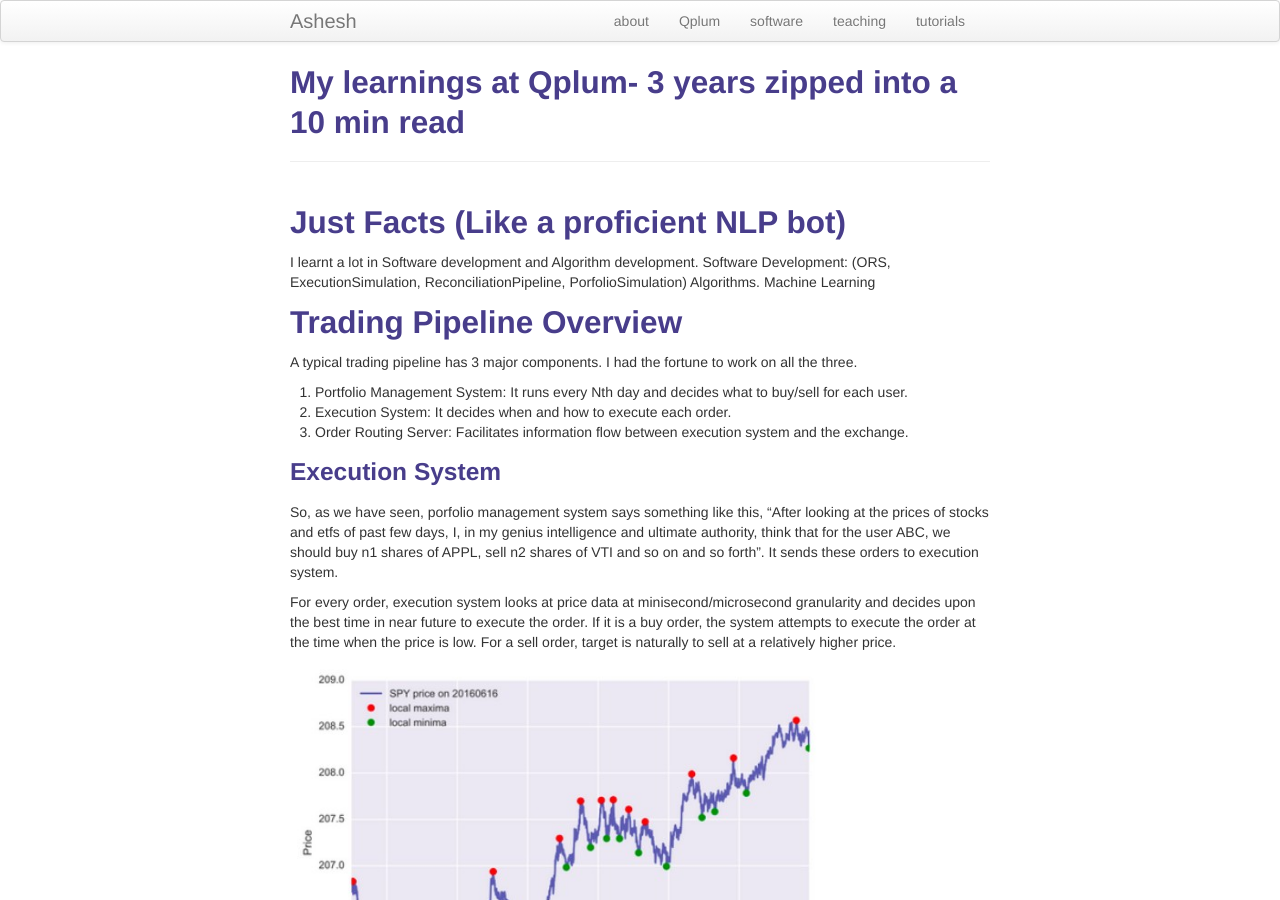
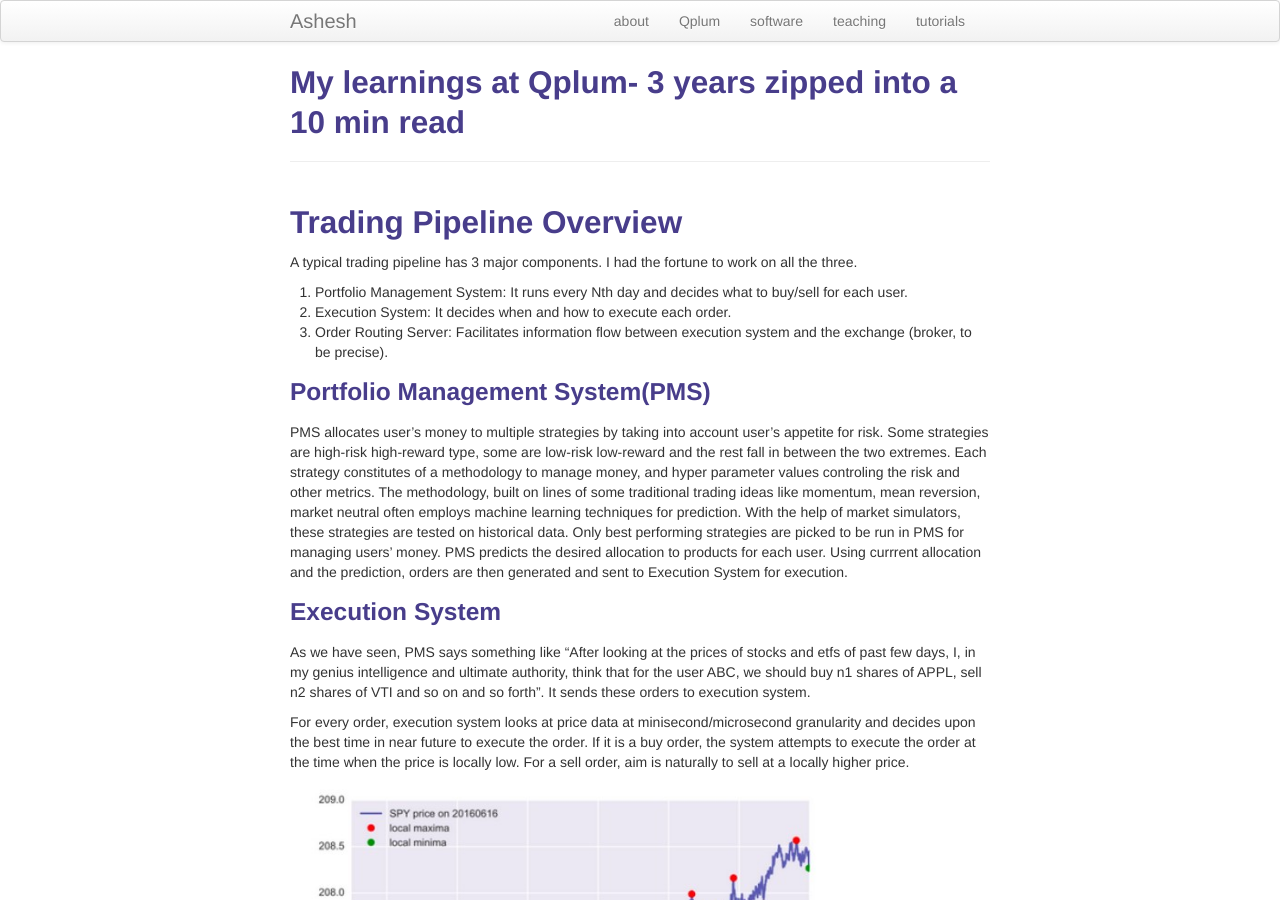
Before and after one commit to ashesh-0/ashesh.github.io, a Jekyll site: the page built from pages/qplum.md, in a window 1280 px wide and 900 px high. Built offline with Jekyll 4.4.1, drawn with Linux system fonts in a browser that asks for light colours.

Commit message:
updated qplum.md

```diff
--- a/pages/qplum.md
+++ b/pages/qplum.md
@@ -4,26 +4,26 @@ title: My learnings at Qplum- 3 years zipped into a 10 min read
 description: My work at Qplum
 ---
 
-## Just Facts (Like a proficient NLP bot)
-I learnt a lot in Software development and Algorithm development.
-Software Development: (ORS, ExecutionSimulation, ReconciliationPipeline, PorfolioSimulation)
-Algorithms.
-Machine Learning
-
 ## Trading Pipeline Overview
 A typical trading pipeline has 3 major components. I had the fortune to work on all the three.
 1. Portfolio Management System: It runs every Nth day and decides what to buy/sell for each user.
 2. Execution System: It decides when and how to execute each order.
-3. Order Routing Server: Facilitates information flow between execution system and the exchange.
+3. Order Routing Server: Facilitates information flow between execution system and the exchange (broker, to be precise).
+
+### Portfolio Management System(PMS)
+PMS allocates user's money to multiple strategies by taking into account user's appetite for risk. Some
+strategies are high-risk high-reward type, some are low-risk low-reward and the rest fall in between the two
+extremes. Each strategy constitutes of a methodology to manage money, and hyper parameter values controling the risk and other metrics. The methodology, built on lines of some traditional trading ideas like momentum, mean reversion,
+market neutral often employs machine learning techniques for prediction. With the help of market simulators, these strategies are tested on historical data. Only best performing strategies are picked to be run in PMS for managing users' money.
+PMS predicts the desired allocation to products for each user. Using currrent allocation and the prediction, orders are then generated and sent to Execution System for execution.
 
 ### Execution System
-So, as we have seen, porfolio management system says something like this, "After looking at the prices of stocks and
-etfs of past few days, I, in my genius intelligence and ultimate authority, think that for the user ABC, we should buy
-n1 shares of APPL, sell n2 shares of VTI and so on and so forth". It sends these orders to execution system.
+As we have seen, PMS says something like "After looking at the prices of stocks and etfs of past few days, I, in my
+genius intelligence and ultimate authority, think that for the user ABC, we should buy n1 shares of APPL, sell n2 shares of VTI and so on and so forth". It sends these orders to execution system.
 
 For every order, execution system looks at price data at minisecond/microsecond granularity and decides upon the best
 time in near future to execute the order. If it is a buy order, the system attempts to execute the order at the time
-when the price is low. For a sell order, target is naturally to sell at a relatively higher price.
+when the price is locally low. For a sell order, aim is naturally to sell at a locally higher price.
 
 <img src="../assets/pics/price_minima_maxima.jpg" alt="drawing" width="550"
 title="At Maxima(Minima) aim is to Sell(Buy)"/>
```
